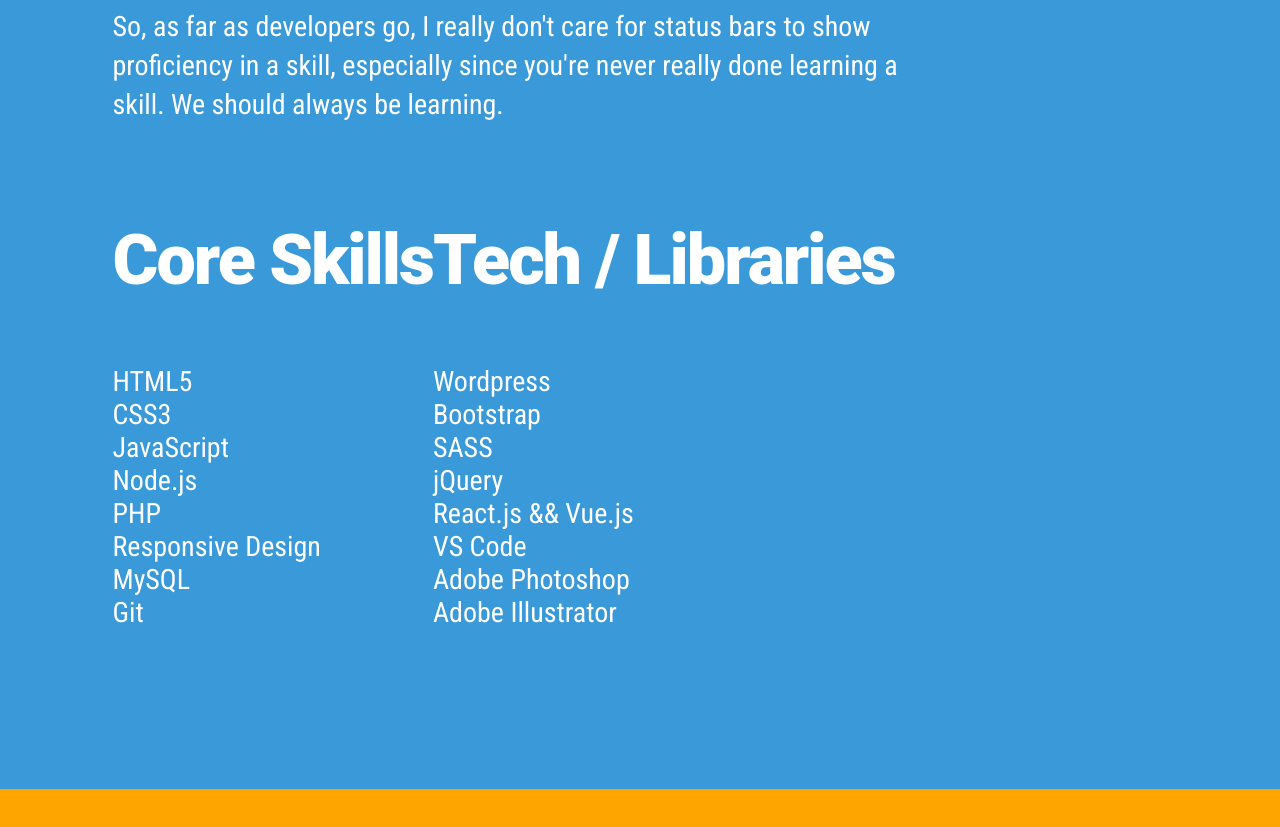
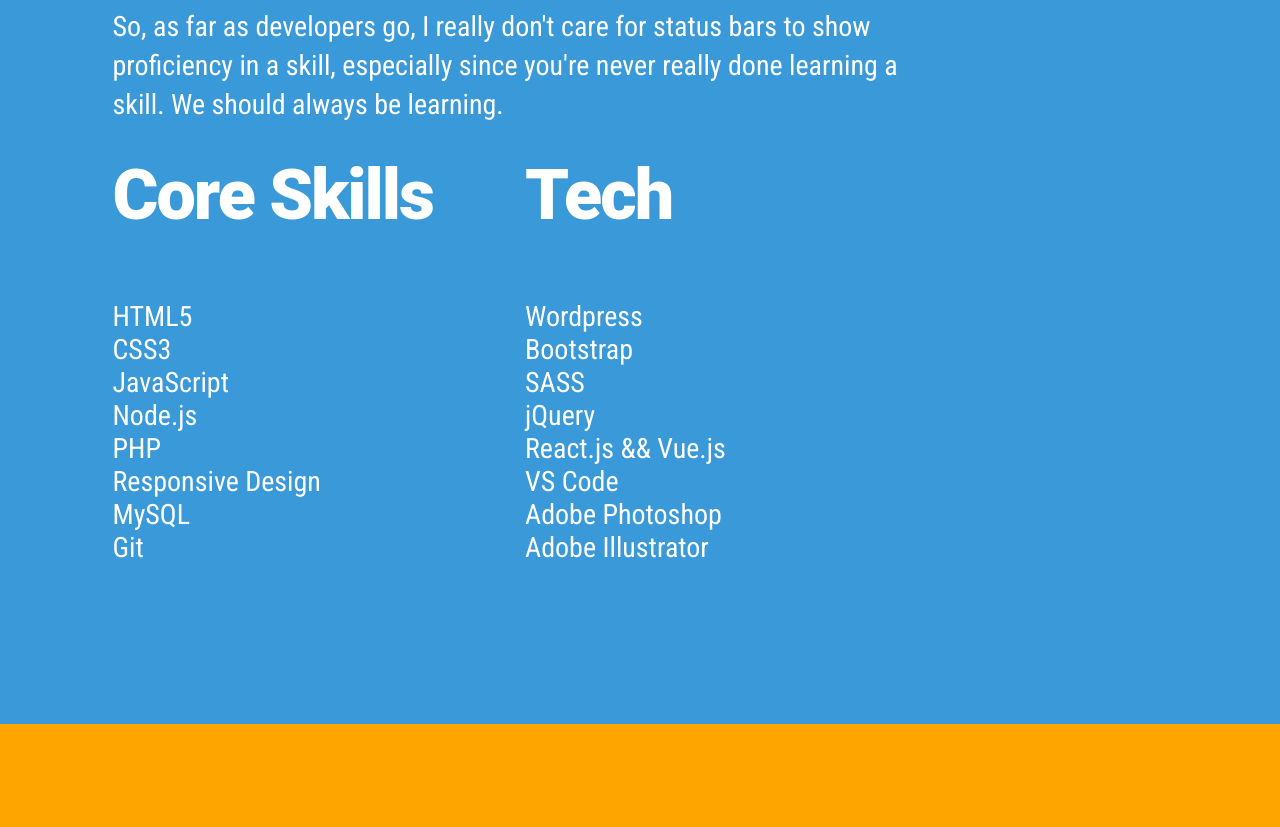
Before and after one commit to kyleofwilliams/kyleofwilliams.github.io, a plain HTML site: page index.html in a window 1280 px wide. Shown: the part 3540-4367 px from the top of the page. Drawn offline with Linux system fonts and the light colour scheme.

Commit message:
Flexbox > CSS Grid
Changed CSS from flexbox logic to CSS grid.... Much better looking!

```diff
--- a/index.html
+++ b/index.html
@@ -103,7 +103,7 @@
                         <a class="pre" href="#portfolio"><span></span>Skills</a>
                         <h2>My Skillset</h2>
                         <p class="lead">So, as far as developers go, I really don't care for status bars to show proficiency in a skill, especially since you're never really done learning a skill. We should always be learning.</p>
-                      <div class="flex-container nowrap">
+                      <div class="skillsntech">
                       <ul><h2>Core Skills</h2>
                         <li>HTML5</li>
                         <li>CSS3</li>
@@ -114,7 +114,7 @@
                         <li>MySQL</li>
                         <li>Git</li>
                       </ul>
-                      <ul><h2>Tech / Libraries</h2>
+                      <ul><h2>Tech</h2>
                         <li>Wordpress</li>
                         <li>Bootstrap</li>
                         <li>SASS</li>
--- a/style.css
+++ b/style.css
@@ -422,22 +422,11 @@ p a:hover {
   opacity: 0.7;
 }
 
-.flex-container {
-  padding-top: 100px;
-  margin: 0;
-  list-style: none;
-  -ms-box-orient: horizontal;
-  display: -webkit-box;
-  display: -moz-box;
-  display: -ms-flexbox;
-  display: -moz-flex;
-  display: -webkit-flex;
-  display: flex;
-}
-
-.nowrap {
-  -webkit-flex-wrap: nowrap;
-  flex-wrap: nowrap;
+.skillsntech {
+  padding-top: 35px;
+  display: grid;
+  grid-gap: 25px;
+  grid-template-columns: repeat(auto-fit, minmax(200px, 1fr));
 }
 
 ul {
```
